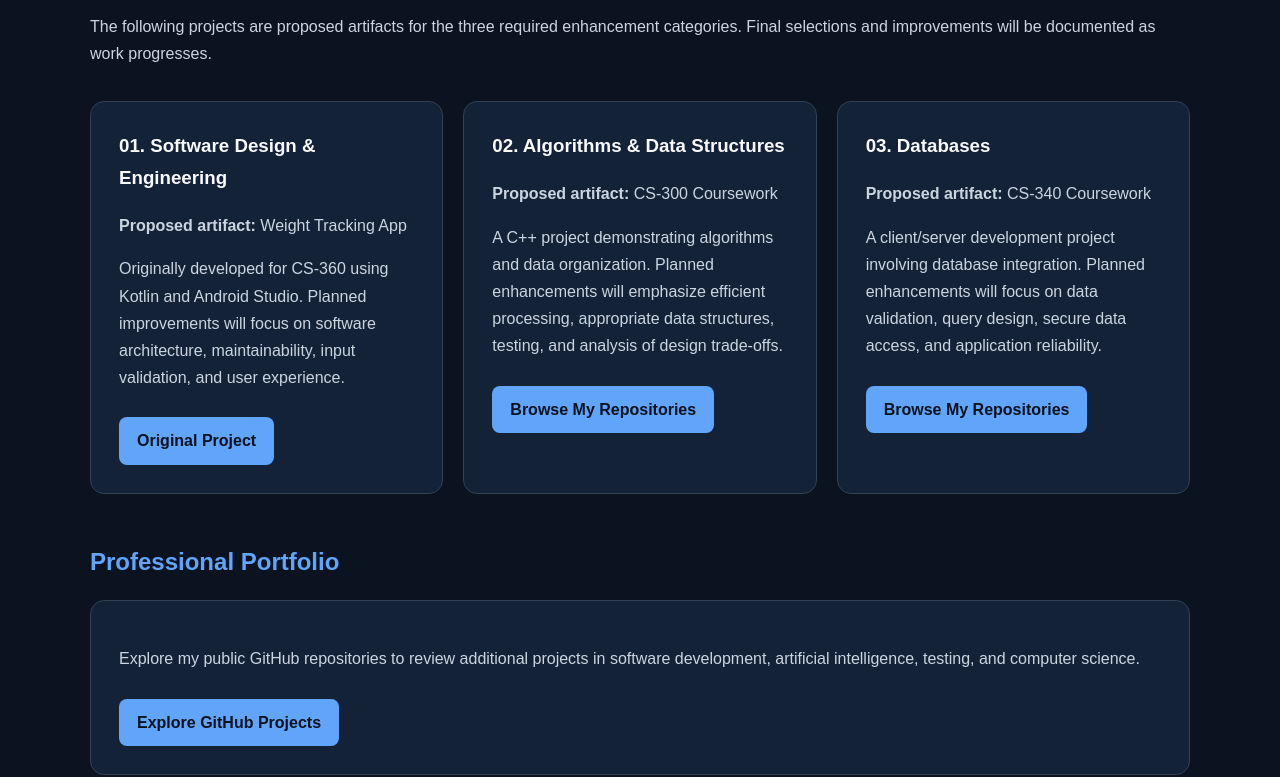
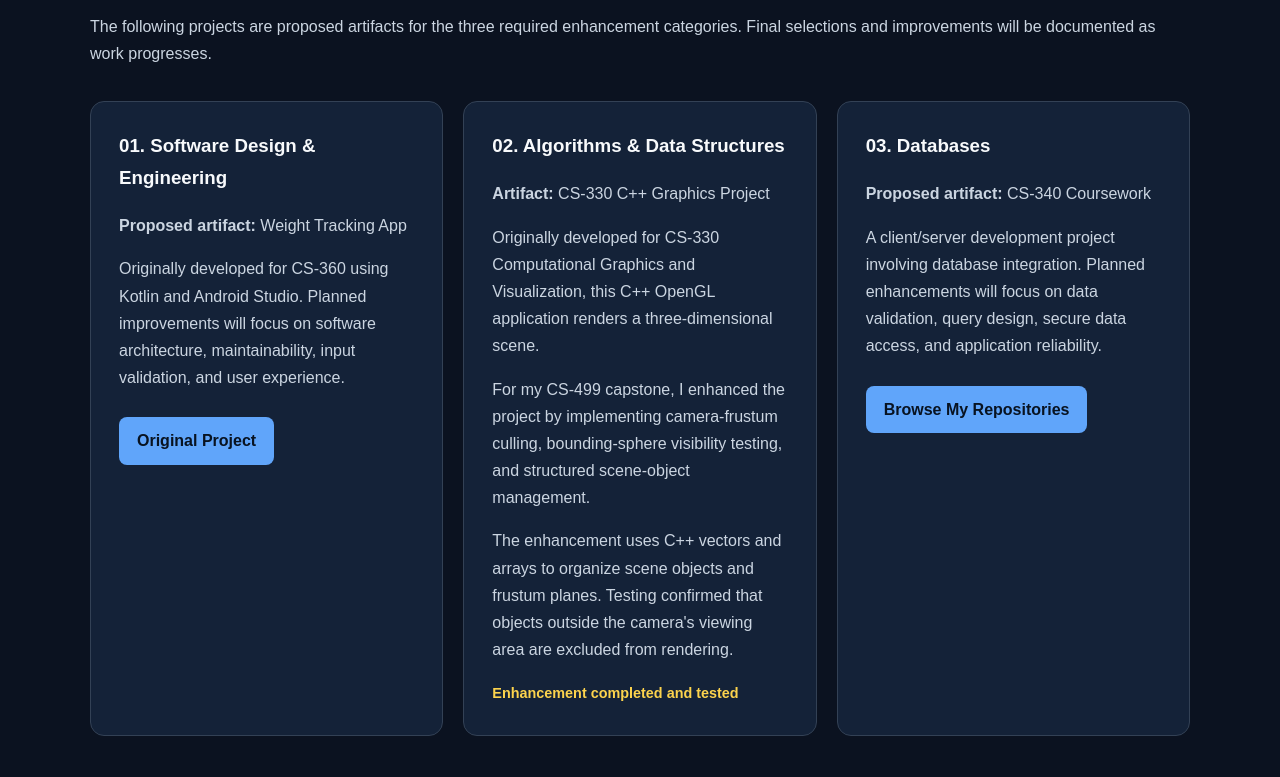
Before and after one commit to keysey20/CS-499-Computer-Science-Capstone, a plain HTML site: page index.html in a window 1280 px wide. Shown: the part 1704-2481 px from the top of the page. Drawn offline with Linux system fonts and the light colour scheme.

Commit message:
Update Algorithms & Data Structures article
Replaced the original algorithms and data structures article with a new entry for the CS-330 C++ Graphics Project, detailing enhancements and testing.

```diff
--- a/index.html
+++ b/index.html
@@ -273,20 +273,40 @@
           </a>
         </article>
 
-        <article class="card">
-          <h3>02. Algorithms & Data Structures</h3>
-          <p><strong>Proposed artifact:</strong> CS-300 Coursework</p>
-          <p>
-            A C++ project demonstrating algorithms and data
-            organization. Planned enhancements will emphasize
-            efficient processing, appropriate data structures,
-            testing, and analysis of design trade-offs.
-          </p>
-          <a class="button"
-             href="https://github.com/keysey20">
-            Browse My Repositories
-          </a>
-        </article>
+
+<article class="card">
+  <h3>02. Algorithms & Data Structures</h3>
+
+  <p>
+    <strong>Artifact:</strong>
+    CS-330 C++ Graphics Project
+  </p>
+
+  <p>
+    Originally developed for CS-330 Computational
+    Graphics and Visualization, this C++ OpenGL
+    application renders a three-dimensional scene.
+  </p>
+
+  <p>
+    For my CS-499 capstone, I enhanced the project
+    by implementing camera-frustum culling,
+    bounding-sphere visibility testing, and
+    structured scene-object management.
+  </p>
+
+  <p>
+    The enhancement uses C++ vectors and arrays
+    to organize scene objects and frustum planes.
+    Testing confirmed that objects outside the
+    camera's viewing area are excluded from rendering.
+  </p>
+
+  <span class="status">
+    Enhancement completed and tested
+  </span>
+</article>
+
 
         <article class="card">
           <h3>03. Databases</h3>
```
